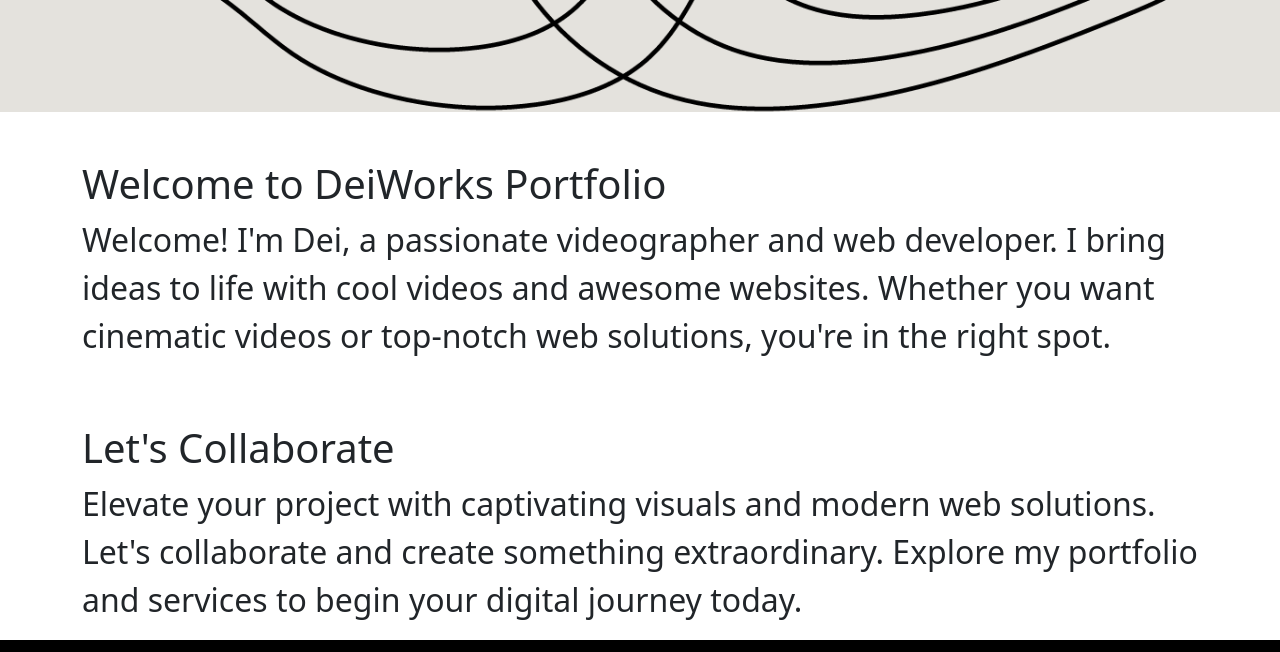
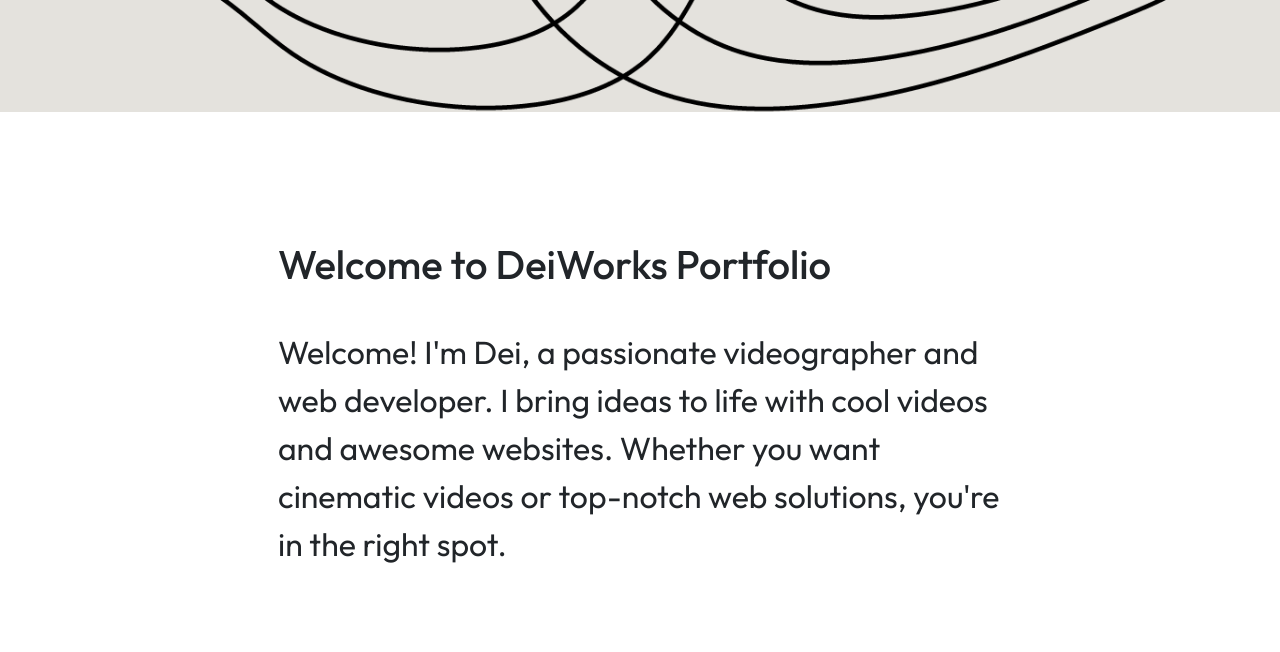
Before and after one commit to paca0010/Portfolio, a plain HTML site: page index.html in a window 1280 px wide. Shown: the part 690-1342 px from the top of the page. Drawn offline with nearby package versions, Linux system fonts and the light colour scheme.

Commit message:
Adds the right class name

```diff
--- a/css/style.css
+++ b/css/style.css
@@ -6,7 +6,9 @@
     --bs-dark: rgb(0, 0, 0);
 }
 
-
+body {
+    font-family: 'Outfit', sans-serif;
+}
 /******MObile Styles******/
 /* @media screen and (max-width: 991px) {} */
 
@@ -22,6 +24,24 @@
     padding: 100px 0;
     width: 100%;
     height: 700px;
+    padding-top: 10rem;
+}
+
+.container-xl {
+    padding-left: 13rem;
+    padding-right: 13rem;
+}
+
+.intro {
+    padding-top: 8rem;
+}
+
+.welcome h1 {
+    padding-bottom: 2rem;
+}
+
+.welcome p {
+    padding-bottom: 5rem;
 }
 
 
--- a/index.html
+++ b/index.html
@@ -13,6 +13,11 @@
     <link rel="stylesheet" href="https://cdnjs.cloudflare.com/ajax/libs/font-awesome/6.5.1/css/all.min.css"
         integrity="sha512-DTOQO9RWCH3ppGqcWaEA1BIZOC6xxalwEsw9c2QQeAIftl+Vegovlnee1c9QX4TctnWMn13TZye+giMm8e2LwA=="
         crossorigin="anonymous" referrerpolicy="no-referrer" />
+
+    <!-- Google Font -->
+    <link rel="preconnect" href="https://fonts.googleapis.com">
+    <link rel="preconnect" href="https://fonts.gstatic.com" crossorigin>
+    <link href="https://fonts.googleapis.com/css2?family=Outfit:wght@100..900&display=swap" rel="stylesheet">
 
     <title>Dei Works</title>
     <link rel="stylesheet" href="./css/style.css">
@@ -64,7 +69,6 @@
     <main>
 
         <section class="head">
-
             <div class="container-xl text-black">
                 <h1 class="display-1 pt-4 pb-3">Dei Works</h1>
                 <p class="fs-2">Videography and Web Developing</p>
@@ -72,21 +76,26 @@
         </section>
 
 
-        <section class="welcome container-xl">
+        <section class="welcome">
+            <div class="container-xl">
                 <div>
-                <h1 class="pt-5">Welcome to DeiWorks Portfolio</h1>
+                    <h1 class="intro">Welcome to DeiWorks Portfolio</h1>
                     <p class="fs-2">
                         Welcome! I'm Dei, a passionate videographer and web developer. I bring ideas to life with cool
-                    videos and awesome websites. Whether you want cinematic videos or top-notch web solutions, you're in
+                        videos and awesome websites. Whether you want cinematic videos or top-notch web solutions,
+                        you're in
                         the right spot.
                     </p>
                 </div>
 
                 <div>
-                <h1 class="pt-5">Let's Collaborate</h1>
+                    <h1>Let's Collaborate</h1>
                     <p class="fs-2">
-                    Elevate your project with captivating visuals and modern web solutions. Let's collaborate and create
-                    something extraordinary. Explore my portfolio and services to begin your digital journey today.</p>
+                        Elevate your project with captivating visuals and modern web solutions. Let's collaborate and
+                        create
+                        something extraordinary. Explore my portfolio and services to begin your digital journey today.
+                    </p>
+                </div>
             </div>
         </section>
 
```
Also changed, not shown: about.html (+8 -3 lines), contact.html (+5 -0 lines), projects.html (+5 -0 lines). Lines whose indentation alone changed are shown as unchanged.
